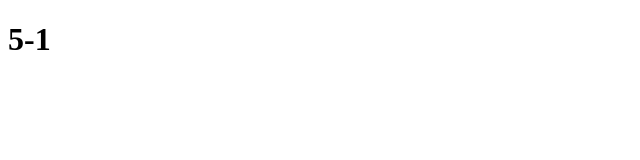
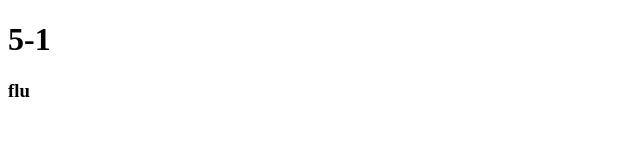
Before and after one commit to nicokuchen/nico-prueba, a plain HTML site: page index.html in a window 1280 px wide. Shown: the full height of the page, 0-640 px from the left. Drawn offline with Linux system fonts and the light colour scheme.

Commit message:
Update index.html

```diff
--- a/index.html
+++ b/index.html
@@ -8,5 +8,6 @@
 </head>
 <body>
     <h1>5-1</h1>
+    <h3>flu</h3>
 </body>
 </html>
```
